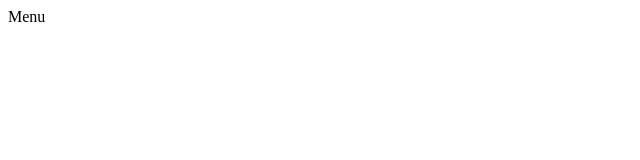
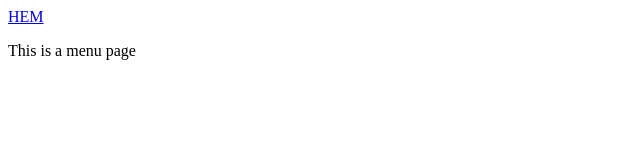
Before and after one commit to TisTyrone/slutprojekt-cafebali, a plain HTML site: page menu.html in a window 1280 px wide. Shown: the whole page, without its empty margins (0-640 px from the left). Drawn offline with Linux system fonts and the light colour scheme.

Commit message:
modified menu file

```diff
--- a/menu.html
+++ b/menu.html
@@ -7,6 +7,7 @@
     <title>Document</title>
 </head>
 <body>
-    Menu
+    <a href="index.html">HEM</a>
+    <p>This is a menu page</p>
 </body>
 </html>
```
